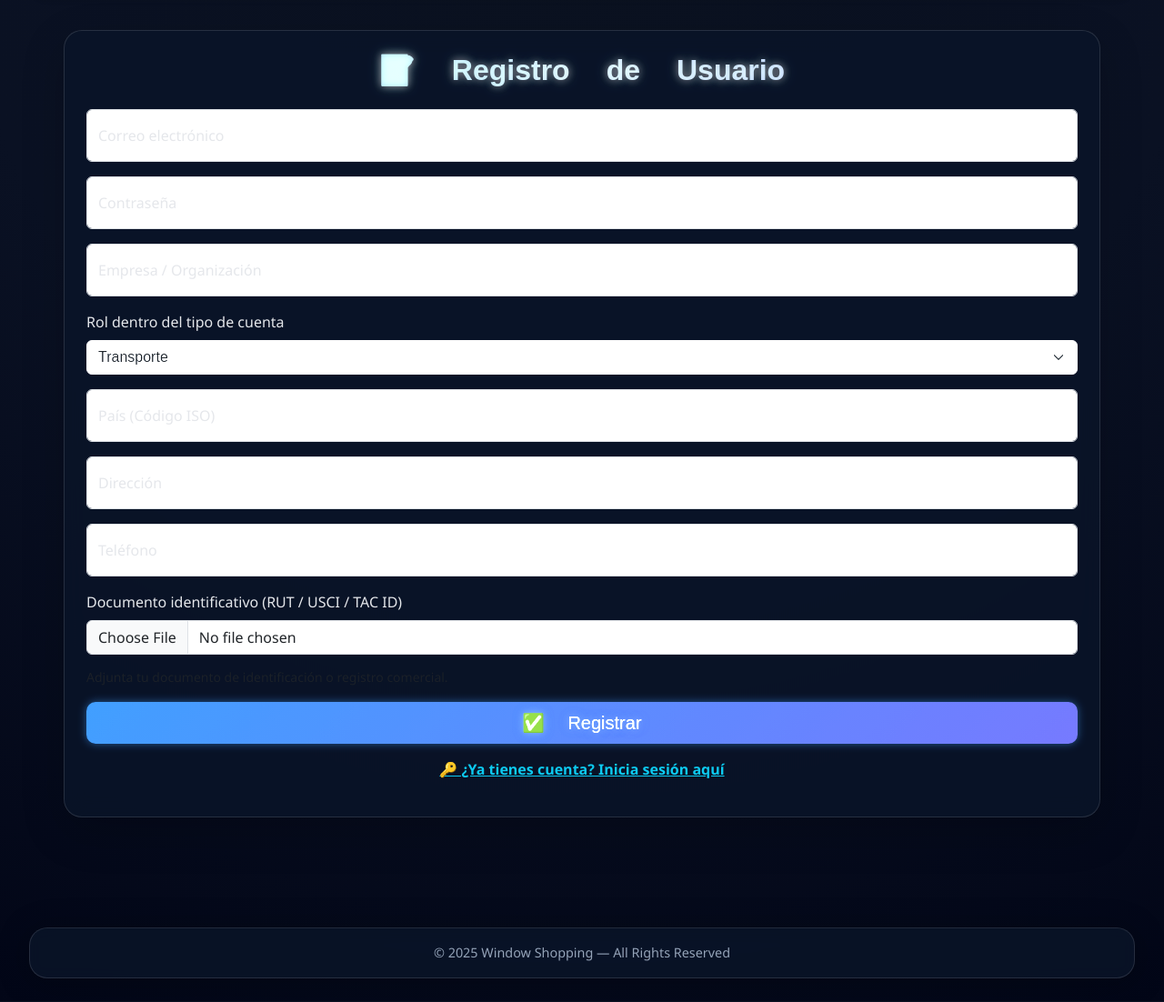
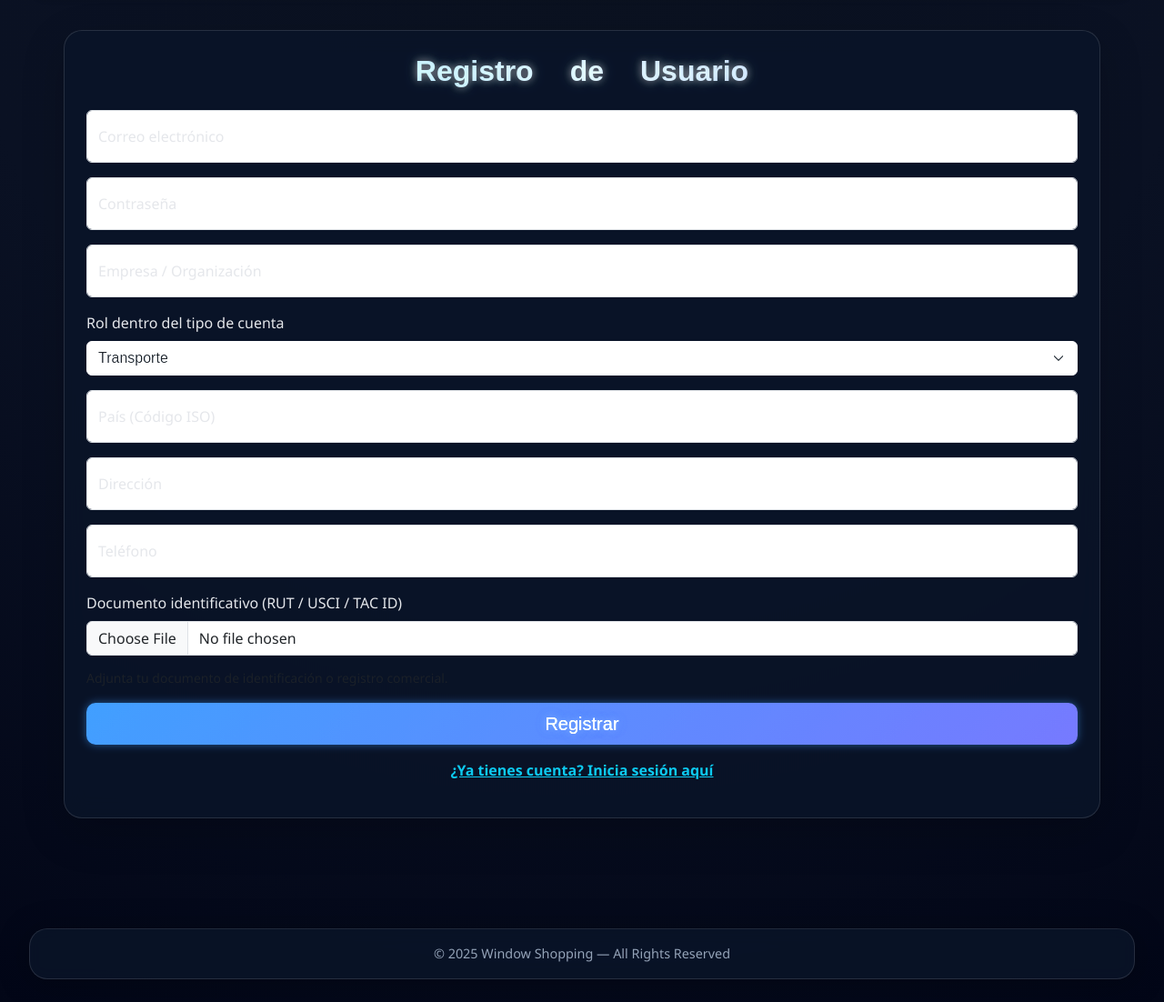
Before and after one commit to crhponce-blip/window-shopping, a Flask app: page /register/servicio in a window 1280 px wide. Shown: the part 136-1238 px from the top of the page at 91% size. Run offline with Flask 3, Linux system fonts and the light colour scheme.

Commit message:
Update register.html

```diff
--- a/templates/register.html
+++ b/templates/register.html
@@ -2,7 +2,9 @@
 {% block content %}
 <section class="fade-in py-5">
   <div class="container col-md-6 glass-card p-4 shadow-lg">
-    <h2 class="title-gradient text-center mb-4">📝 {{ t("Registro de Usuario") }}</h2>
+    <h2 class="title-gradient text-center mb-4">
+      <i class="fa-regular fa-id-card"></i> {{ t("Registro de Usuario") }}
+    </h2>
 
     <form method="POST" action="{{ url_for('register') }}" enctype="multipart/form-data">
       <div class="form-floating mb-3">
@@ -70,13 +72,15 @@
       {% endif %}
 
       <div class="d-grid">
-        <button type="submit" class="btn btn-primary btn-lg">✅ {{ t("Registrar") }}</button>
+        <button type="submit" class="btn btn-primary btn-lg">
+          <i class="fa-regular fa-circle-check"></i> {{ t("Registrar") }}
+        </button>
       </div>
     </form>
 
     <p class="mt-3 text-center">
       <a href="{{ url_for('login') }}" class="fw-bold text-info">
-        🔑 {{ t("¿Ya tienes cuenta? Inicia sesión aquí") }}
+        <i class="fa-solid fa-key"></i> {{ t("¿Ya tienes cuenta? Inicia sesión aquí") }}
       </a>
     </p>
   </div>
```
